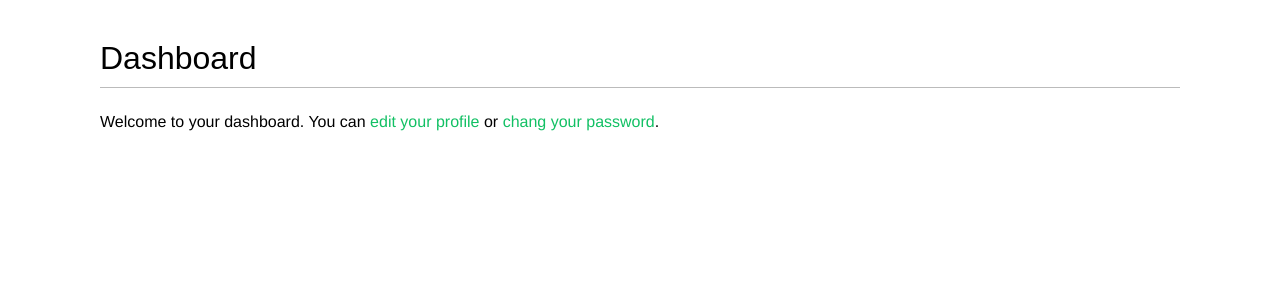
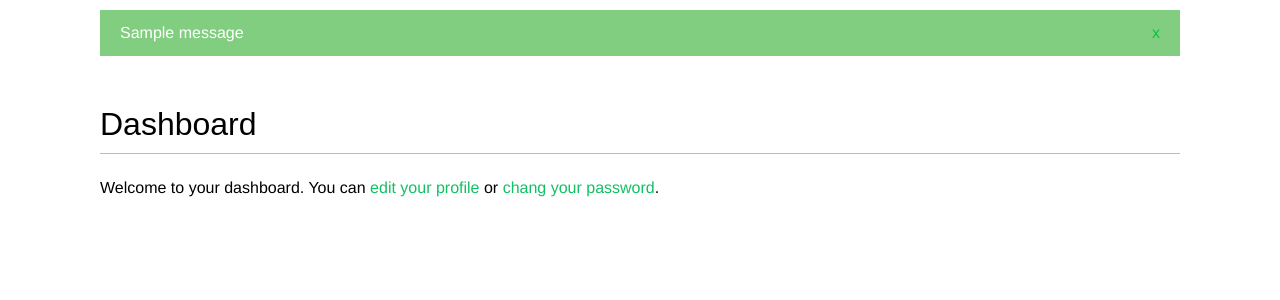
Before and after one commit to Zhgong/django3byexample, a Django app: page /account/ in a window 1280 px wide. Shown: the part 48-348 px from the top of the page. Run offline with Django 3.2, Linux system fonts and the light colour scheme; a user stored in the database is signed in; tables that the repository leaves empty hold one stand-in row (values such as "Sample post"); one stand-in notice (Sample message) is shown; some web fonts are replaced.

Commit message:
添加消息

```diff
--- a/bookmarks/account/templates/base.html
+++ b/bookmarks/account/templates/base.html
@@ -24,7 +24,22 @@
                     <a href="{% url "login" %}">Log-in</a>
                 {% endif %}
             </span>
+
+
         </div>
+
+        {% if messages %}
+
+            <ul class="messages">
+                {% for message in messages %}
+                    <li class="{{ message.tags }}">
+                        {{ message|safe }}
+                        <a href="#" class="close">x</a>
+                    </li>
+                {% endfor %}
+            </ul>
+
+        {% endif %}
 
         <div id="content">
             {% block content %}
--- a/bookmarks/account/views.py
+++ b/bookmarks/account/views.py
@@ -6,6 +6,7 @@ from .froms import LoginForm, UserRgistrationForm, UserEditForm, ProfileEditForm
 from django.contrib.auth.decorators import login_required
 from django.http.request import HttpRequest
 from django.contrib.auth.models import User
+from django.contrib import messages
 
 # def user_login(request):
 #     if request.method == 'POST':
@@ -71,6 +72,9 @@ def edit(request: HttpRequest):
         if user_form.is_valid() and profile_form.is_valid():
             user_form.save()
             profile_form.save()
+            messages.success(request, 'Profile updated successfully')
+        else:
+            messages.error(request, 'Error updating your profile')
     else:
         user_form = UserEditForm(instance=request.user) # type: ignore # 通过当前的请求的用户，通过关联在数据库中的数据来创建表单。
         profile_form = ProfileEditForm(instance=request.user.profile)
--- /dev/null
+++ b/mypy.ini
@@ -0,0 +1,4 @@
+[mypy]
+; disallow_untyped_defs = True
+; ignore_missing_imports = True
+; follow_imports = skip
```
